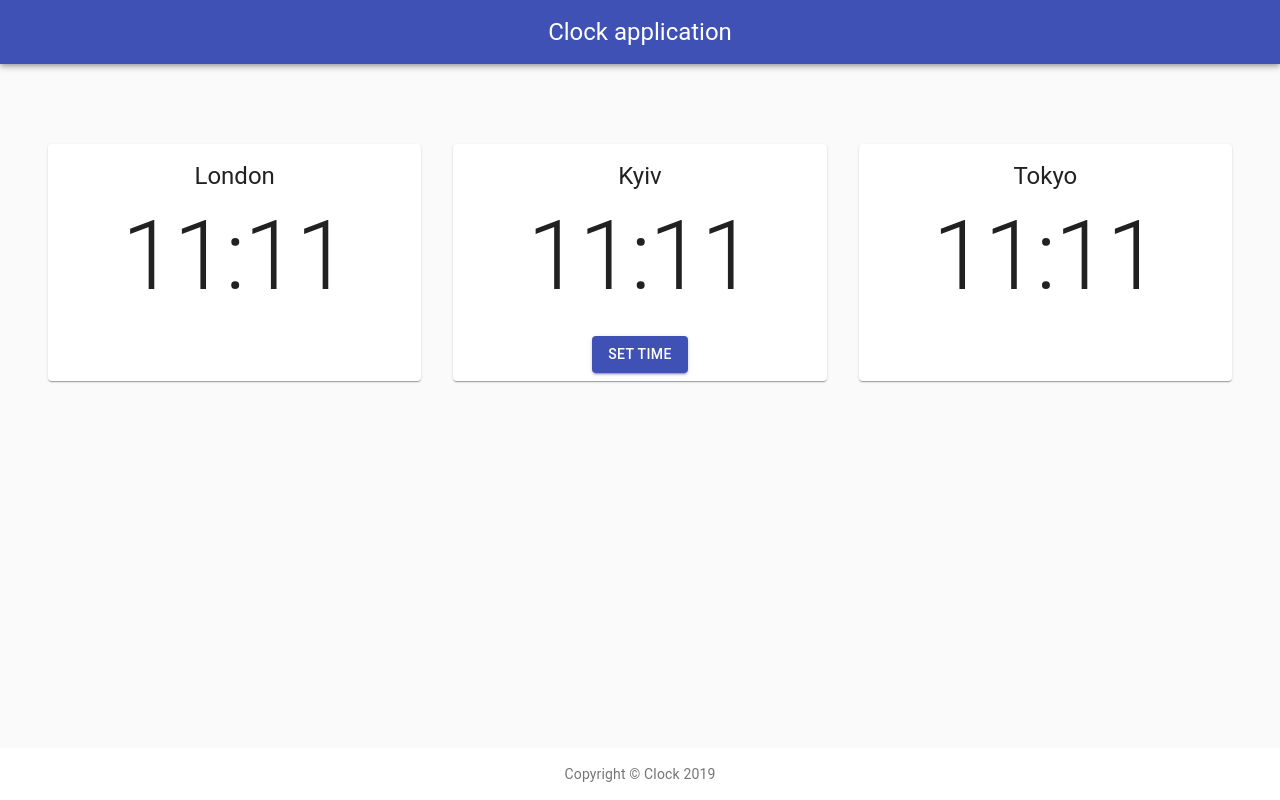
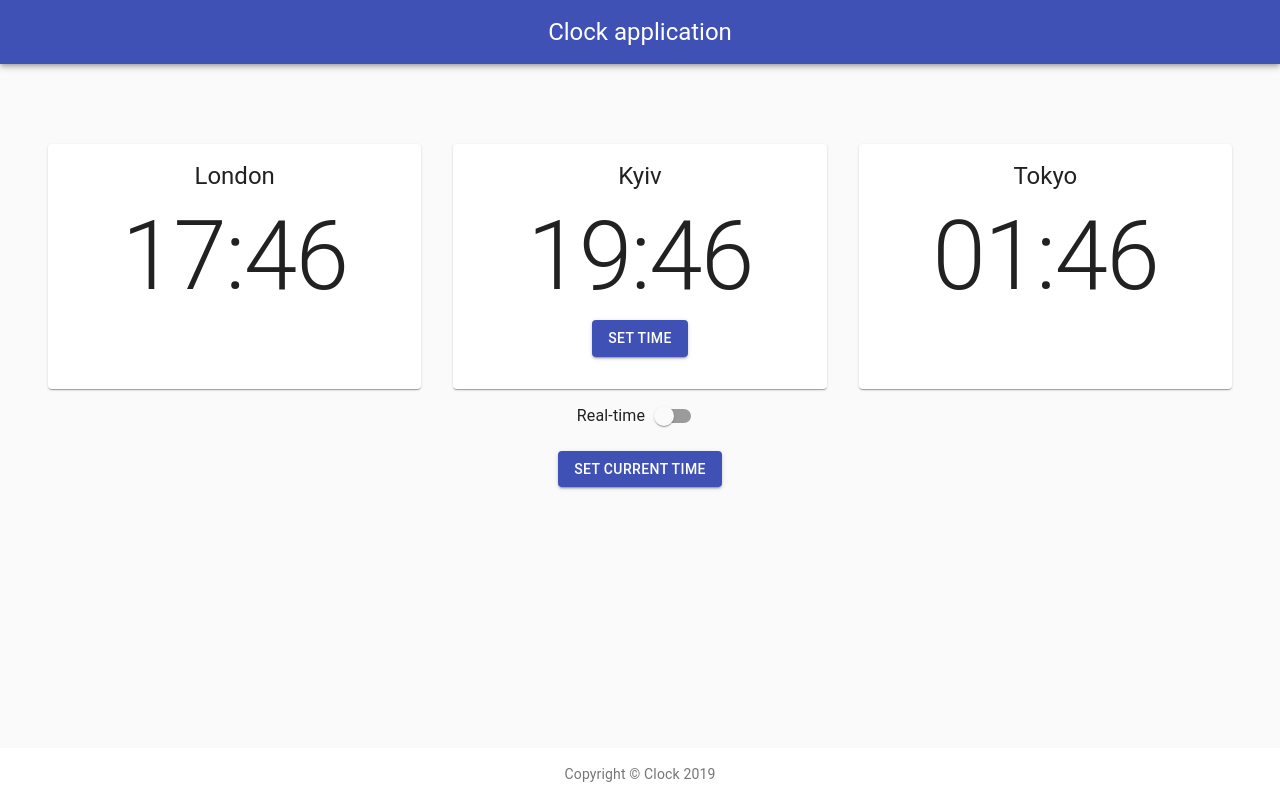
Before and after one commit to CanyonD/clock, a React (Create React App) app: page / in a window 1280 px wide. Built offline with nearby package versions, Linux system fonts and the light colour scheme.

Commit message:
Implemented saving in LocalStorage Implemented setter for current time

```diff
--- a/package.json
+++ b/package.json
@@ -10,6 +10,7 @@
     "@material-ui/pickers": "^3.2.6",
     "classnames": "^2.2.6",
     "moment": "^2.24.0",
+    "moment-timezone": "^0.5.26",
     "react": "16.10.2",
     "react-dom": "16.10.2",
     "react-scripts": "3.2.0"
--- a/src/@components/Clock/Clock.js
+++ b/src/@components/Clock/Clock.js
@@ -4,6 +4,7 @@ import React from 'react';
 export default function Clock(props) {
 	const {
 		classes,
+		time
 	} = props;
 
 	return (
@@ -15,7 +16,7 @@ export default function Clock(props) {
 			noWrap
 			className={classes.root}
 		>
-			{'11:11'}
+			{time}
 		</Typography>
 	);
 }
--- /dev/null
+++ b/src/@components/ClockCard/ClockCard.js
@@ -0,0 +1,44 @@
+import React from 'react';
+import { Card, CardActions, CardContent, Grid, Typography } from '@material-ui/core';
+import Clock from '@components/Clock';
+
+export default function ClockCard(props) {
+	const {
+		classes,
+		title,
+		time,
+		actions
+	} = props;
+
+	const size = {
+		xs: 12,
+		sm: 6,
+		md: 4,
+	};
+
+	return (
+		<Grid
+			item
+			key={'Kyiv'}
+			{...size}
+		>
+
+		<Card className={classes.card}>
+			<CardContent className={classes.cardContent}>
+				<Typography gutterBottom variant={'h5'} component={'h2'} align={'center'}>
+					{title}
+				</Typography>
+				<Clock
+					time={time}
+				/>
+				{actions && (
+					<CardActions className={classes.cardActions}>
+						{actions}
+					</CardActions>
+				)}
+			</CardContent>
+		</Card>
+		</Grid>
+
+	);
+}
--- /dev/null
+++ b/src/@components/ClockCard/ClockCard.styles.js
@@ -0,0 +1,20 @@
+const styles = ({spacing}) => ({
+	card: {
+		minHeight: spacing(26),
+		minWidth: spacing(32),
+		height: '100%',
+		display: 'flex',
+		flexDirection: 'column',
+		justifyContent: 'center'
+	},
+	cardContent: {
+		flexGrow: 1,
+	},
+	cardActions: {
+		display: 'flex',
+		justifyContent: 'center',
+		flexDirection: 'column',
+	},
+});
+
+export default styles;
--- /dev/null
+++ b/src/@components/ClockCard/index.js
@@ -0,0 +1,5 @@
+import { withStyles } from '@material-ui/core/styles'
+import ClockCard from './ClockCard'
+import styles from './ClockCard.styles'
+
+export default withStyles(styles, { withTheme: true })(ClockCard)
--- a/src/apps/clocks/Clocks.js
+++ b/src/apps/clocks/Clocks.js
@@ -1,16 +1,25 @@
-import React from 'react';
+import moment from 'moment-timezone';
+import React, { Fragment, useState } from 'react';
 import {
 	Container,
 	Grid,
-	Card,
-	CardContent,
-	CardActions,
 	Button,
-	Typography
+	FormControlLabel,
+	Switch,
 } from '@material-ui/core';
-import Clock from '@components/Clock'
+import ClockCard from '@components/ClockCard';
 
 export default function Clocks(props) {
+	const [ currentTime, setCurrentTime ] = useState(localStorage.getItem('currentTime') || new Date());
+
+	const handlerCurrentTime = () => {
+		localStorage.setItem('currentTime', new Date());
+		setCurrentTime(localStorage.getItem('currentTime'));
+	};
+
+	const handlerSetTime = () => {
+	};
+
 	const {
 		classes,
 	} = props;
@@ -18,41 +27,47 @@ export default function Clocks(props) {
 	return (
 		<Container className={classes.cardGrid} maxWidth={'lg'}>
 			<Grid container spacing={4} justify={'center'}>
-				<Grid item key={'London'} xs={12} sm={6} md={4}>
-					<Card className={classes.card}>
-						<CardContent className={classes.cardContent}>
-							<Typography gutterBottom variant={'h5'} component={'h2'} align={'center'}>
-								London
-							</Typography>
-							<Clock/>
-						</CardContent>
-					</Card>
-				</Grid>
-				<Grid item key={'Kyiv'} xs={12} sm={6} md={4}>
-					<Card className={classes.card}>
-						<CardContent className={classes.cardContent}>
-							<Typography gutterBottom variant={'h5'} component={'h2'} align={'center'}>
-								Kyiv
-							</Typography>
-							<Clock/>
-						</CardContent>
-						<CardActions className={classes.cardActions}>
-							<Button variant={'contained'} color={'primary'}>
+				<ClockCard
+					title={'London'}
+					time={moment(currentTime).tz('Europe/London').format('HH:mm')}
+				/>
+				<ClockCard
+					title={'Kyiv'}
+					time={moment(currentTime).tz('Europe/Kiev').format('HH:mm')}
+					actions={
+						<Fragment>
+							<Button
+								variant={'contained'}
+								color={'primary'}
+								onClick={handlerSetTime}
+							>
 								Set Time
 							</Button>
-						</CardActions>
-					</Card>
-				</Grid>
-				<Grid item key={'Tokyo'} xs={12} sm={6} md={4}>
-					<Card className={classes.card}>
-						<CardContent className={classes.cardContent}>
-							<Typography gutterBottom variant={'h5'} component={'h2'} align={'center'}>
-								Tokyo
-							</Typography>
-							<Clock/>
-						</CardContent>
-					</Card>
-				</Grid>
+						</Fragment>
+					}
+				/>
+				<ClockCard
+					title={'Tokyo'}
+					time={moment(currentTime).tz('Asia/Tokyo').format('HH:mm')}
+				/>
+			</Grid>
+
+			<Grid container spacing={4} justify={'center'} className={classes.globalActions}>
+				<FormControlLabel
+					value={'start'}
+					control={
+						<Switch color="primary"/>
+					}
+					label={'Real-time'}
+					labelPlacement={'start'}
+				/>
+				<Button
+					variant={'contained'}
+					color={'primary'}
+					onClick={handlerCurrentTime}
+				>
+					Set Current Time
+				</Button>
 			</Grid>
 		</Container>
 	);
--- a/src/apps/clocks/Clocks.styles.js
+++ b/src/apps/clocks/Clocks.styles.js
@@ -4,18 +4,13 @@ const styles = ({spacing}) => ({
 		paddingTop: spacing(8),
 		paddingBottom: spacing(8),
 	},
-	card: {
-		minHeight: spacing(26),
-		height: '100%',
+	globalActions: {
 		display: 'flex',
+		justifyContent: 'center',
 		flexDirection: 'column',
-		justifyContent: 'center'
-	},
-	cardContent: {
-		flexGrow: 1,
-	},
-	cardActions: {
-		justifyContent: 'center'
+		'& > button, & > label': {
+			margin: `${spacing(1)}px auto`
+		}
 	}
 });
 
```
Also changed, not shown: 1 other file (tests, documents, lock files or other folders).
